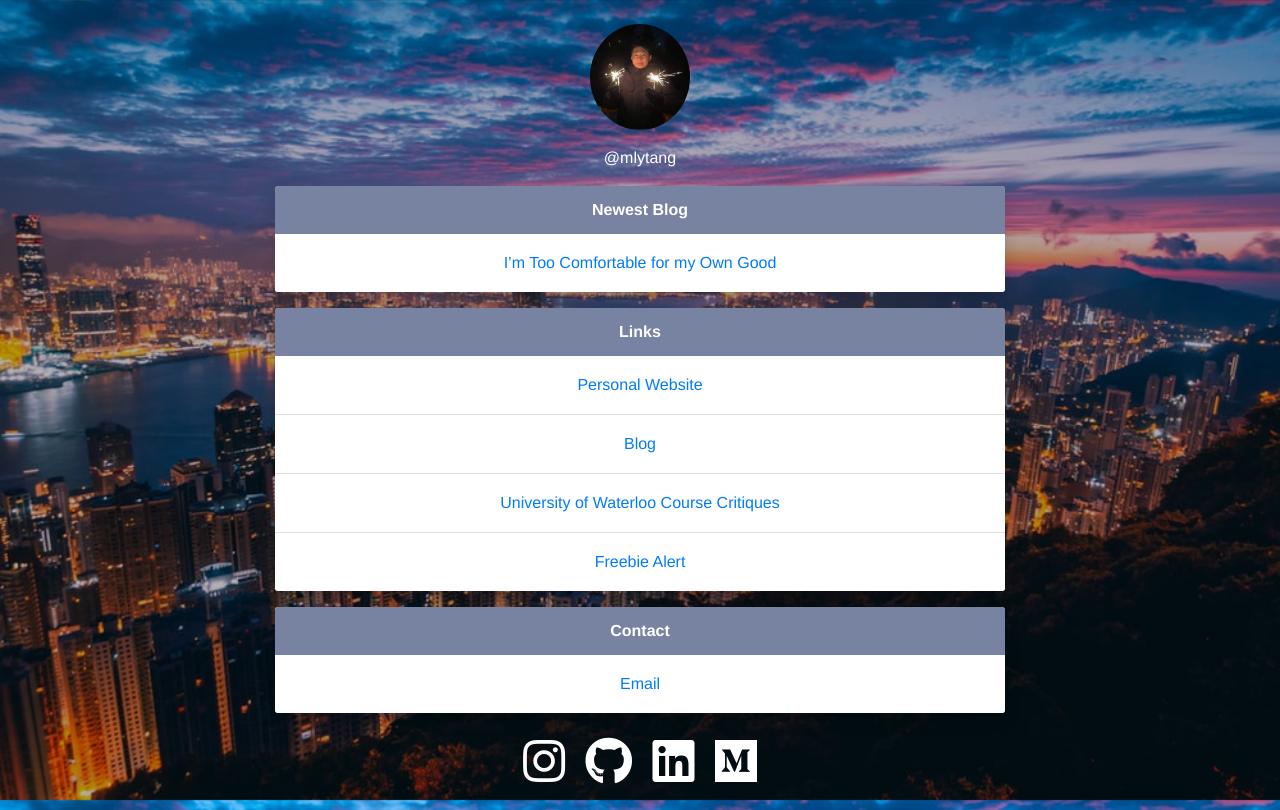
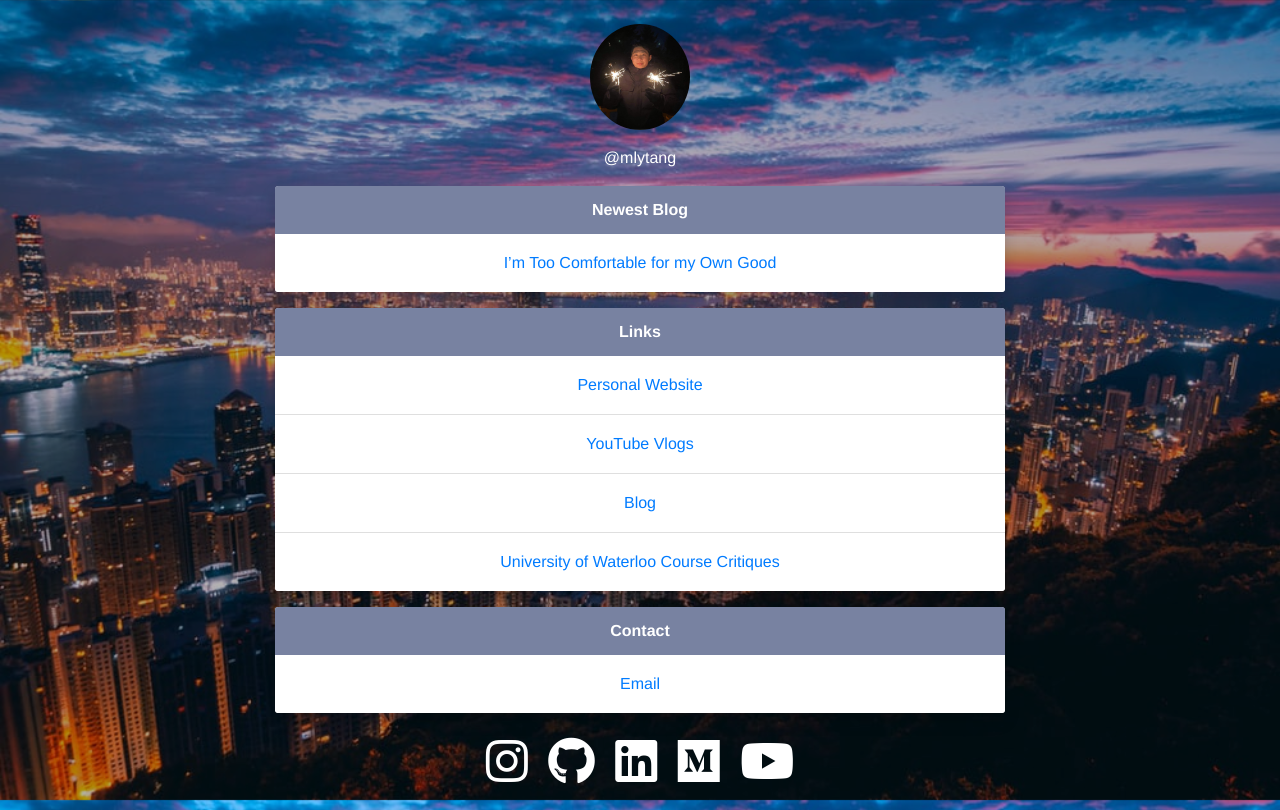
Before and after one commit to Matt-Tang/Navigate, a plain HTML site: page index.html in a window 1280 px wide. Drawn offline with nearby package versions, Linux system fonts and the light colour scheme.

Commit message:
Updated links and added youtube channel

```diff
--- a/index.html
+++ b/index.html
@@ -57,6 +57,13 @@
             </li>
             <li class="list-group-item p-1">
               <a target="_blank" rel="noopener noreferrer" class="stretched-link d-flex align-items-center text-center"
+                href="https://www.youtube.com/channel/UC6TgSJusmxna6L3-uqvCG-A" title="Blog">
+                <!-- <img class="rounded" src="img/blog.png" alt="Blog"> -->
+                <span class="flex-grow-1">YouTube Vlogs</span>
+              </a>
+            </li>
+            <li class="list-group-item p-1">
+              <a target="_blank" rel="noopener noreferrer" class="stretched-link d-flex align-items-center text-center"
                 href="https://medium.com/matthew-tang" title="Blog">
                 <!-- <img class="rounded" src="img/blog.png" alt="Blog"> -->
                 <span class="flex-grow-1">Blog</span>
@@ -68,13 +75,6 @@
                 title="Course Critiques">
                 <!-- <img class="rounded" src="img/uw.png" alt="Waterloo Course Critiques"> -->
                 <span class="flex-grow-1">University of Waterloo Course Critiques</span>
-              </a>
-            </li>
-            <li class="list-group-item p-1">
-              <a target="_blank" rel="noopener noreferrer" class="stretched-link d-flex align-items-center text-center"
-                href="https://matt-tang.github.io/freebie-alert/" title="Freebie Alert">
-                <!-- <img class="rounded" src="img/coupon.png" alt="Freebie Alert"> -->
-                <span class="flex-grow-1">Freebie Alert</span>
               </a>
             </li>
           </ul>
@@ -113,6 +113,11 @@
               <i class="fab fa-medium fa-3x"></i>
             </a>
           </li>
+          <li class="list-inline-item mx-2">
+            <a class="text-white" href="https://www.youtube.com/channel/UC6TgSJusmxna6L3-uqvCG-A" target="_blank">
+              <i class="fab fa-youtube fa-3x"></i>
+            </a>
+          </li>
         </ul>
       </div>
     </div>
```
